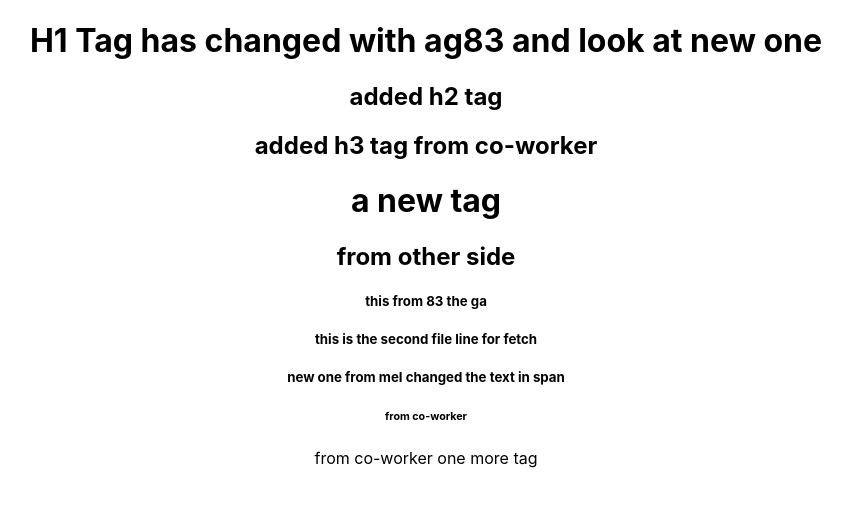
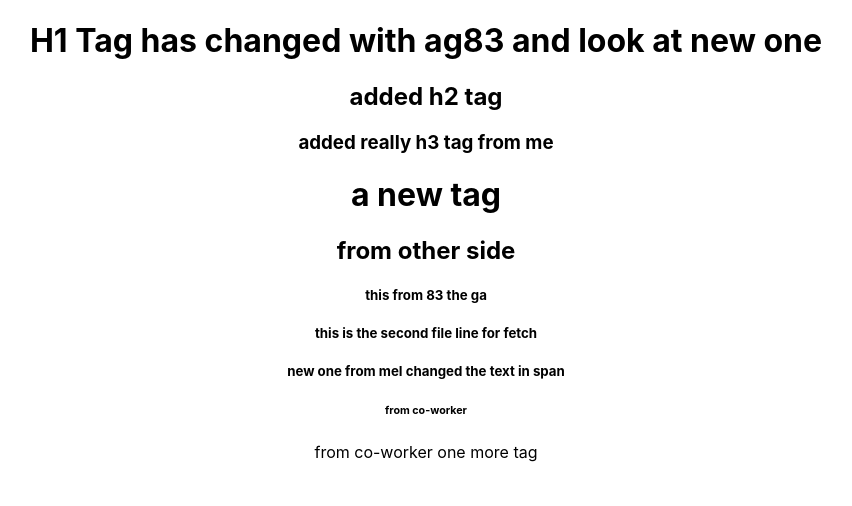
Before and after one commit to thegartak/prodtry-client, a React (Create React App) app: page / in a window 1280 px wide. Shown: the top 506 px of the page, without its empty margins (214-1066 px from the left). Built offline with nearby package versions, Linux system fonts and the light colour scheme.

Commit message:
really h3 tag added from me!

```diff
--- a/src/components/SomeModule.tsx
+++ b/src/components/SomeModule.tsx
@@ -38,7 +38,7 @@ const SomeModule = () => {
         <>
           <h1>H1 Tag has changed with ag83 and look at new one</h1>
           <h2>added h2 tag</h2>
-          <h2>added h3 tag from co-worker</h2>
+          <h3>added really h3 tag from me</h3>
           <h1>a new tag</h1>
           <h2>from other side</h2>
           <h5>this from 83 the ga</h5>
```
